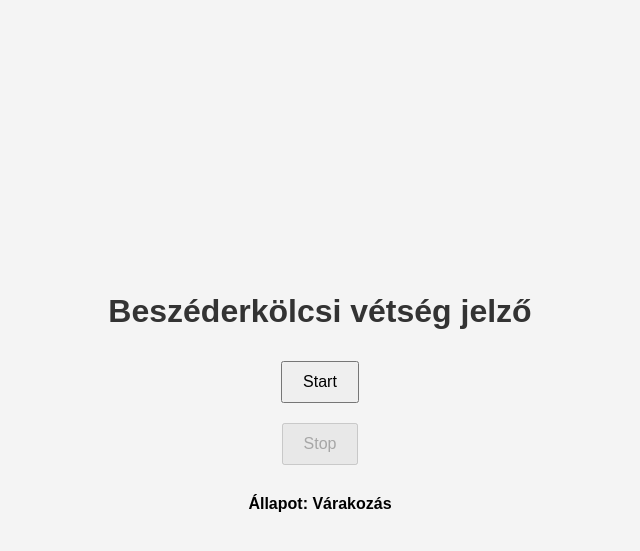
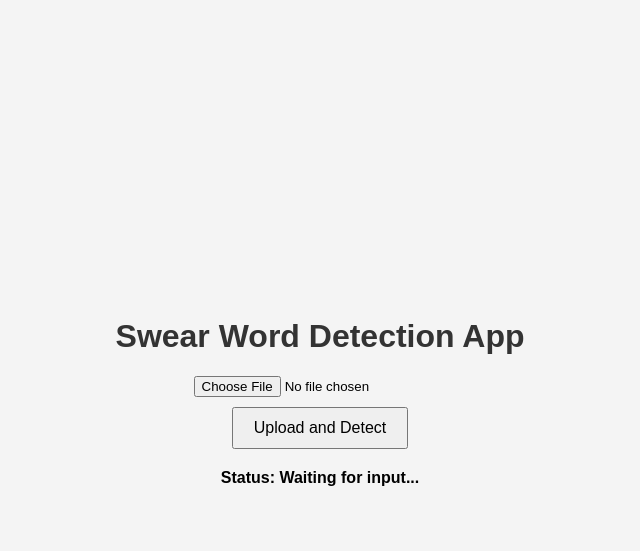
Before and after one commit to nyaridorina/VMTM, a Flask app: template templates/index.html in a window 1280 px wide. Shown: the top 551 px of the page, without its empty margins (320-960 px from the left). Run offline with Flask 2, Linux system fonts and the light colour scheme; the template is opened without the code that fills it, so the values that code supplies are empty.

Commit message:
Update index.html

```diff
--- a/templates/index.html
+++ b/templates/index.html
@@ -1,9 +1,9 @@
 <!DOCTYPE html>
-<html lang="hu">
+<html lang="en">
 <head>
     <meta charset="UTF-8">
     <meta name="viewport" content="width=device-width, initial-scale=1.0">
-    <title>Beszéderkölcsi vétség jelző</title>
+    <title>Swear Word Detection App</title>
     <style>
         body {
             font-family: Arial, sans-serif;
@@ -18,11 +18,16 @@
         h1 {
             color: #333;
         }
+        form {
+            display: flex;
+            flex-direction: column;
+            align-items: center;
+            gap: 10px;
+        }
         button {
             padding: 10px 20px;
             font-size: 16px;
             cursor: pointer;
-            margin: 10px;
         }
         #status {
             font-weight: bold;
@@ -31,53 +36,38 @@
     </style>
 </head>
 <body>
-    <h1>Beszéderkölcsi vétség jelző</h1>
-    <button id="startBtn" onclick="startDetection()">Start</button>
-    <button id="stopBtn" onclick="stopDetection()" disabled>Stop</button>
-    <p id="status">Állapot: Várakozás</p>
+    <h1>Swear Word Detection App</h1>
+    <form id="audioForm" enctype="multipart/form-data">
+        <input type="file" id="audioFile" name="audio" accept="audio/wav" required>
+        <button type="submit">Upload and Detect</button>
+    </form>
+    <p id="status">Status: Waiting for input...</p>
 
     <script>
-        let detectionActive = false;
+        const form = document.getElementById('audioForm');
+        const status = document.getElementById('status');
 
-        async function startDetection() {
-            document.getElementById("startBtn").disabled = true;
-            document.getElementById("stopBtn").disabled = false;
-            document.getElementById("status").innerText = "Állapot: Figyelés...";
+        form.addEventListener('submit', async (e) => {
+            e.preventDefault();
+            const formData = new FormData(form);
+            status.textContent = 'Status: Processing...';
 
-            detectionActive = true;
-            await fetch('/start-detection');  // Call backend to start detection
-        }
+            try {
+                const response = await fetch('/upload-audio', {
+                    method: 'POST',
+                    body: formData,
+                });
+                const result = await response.json();
 
-        async function stopDetection() {
-            document.getElementById("startBtn").disabled = false;
-            document.getElementById("stopBtn").disabled = true;
-            document.getElementById("status").innerText = "Állapot: Leállítva";
-
-            detectionActive = false;
-            await fetch('/stop-detection');  // Call backend to stop detection
-        }
-
-        // Function to handle alert message when a swear word is detected
-        function showAlert() {
-            alert("Egy egység pénzbüntetésre ítélem beszéderkölcsi szabálysértés miatt");
-        }
-
-        // Polling function to get detection status from the server
-        async function checkDetection() {
-            if (detectionActive) {
-                const response = await fetch('/check-status');
-                const data = await response.json();
-
-                if (data.alert) {
-                    showAlert();
-                    document.getElementById("status").innerText = "Állapot: Szabálysértés észlelve!";
-                    stopDetection();
+                if (response.ok) {
+                    status.textContent = 'Status: ' + result.message;
+                } else {
+                    status.textContent = 'Status: Error - ' + (result.error || 'Unknown error');
                 }
+            } catch (error) {
+                status.textContent = 'Status: Error - ' + error.message;
             }
-        }
-
-        // Poll every second for detection status
-        setInterval(checkDetection, 1000);
+        });
     </script>
 </body>
 </html>
```
